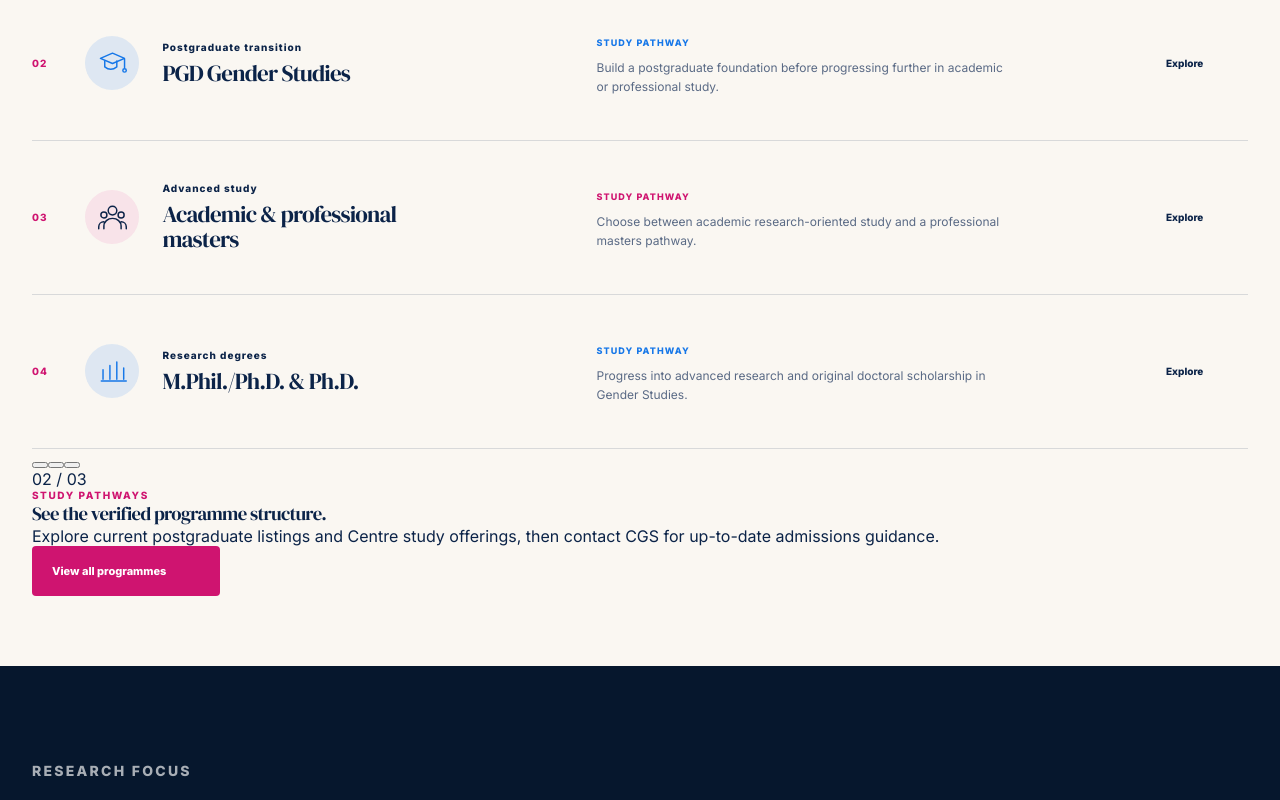
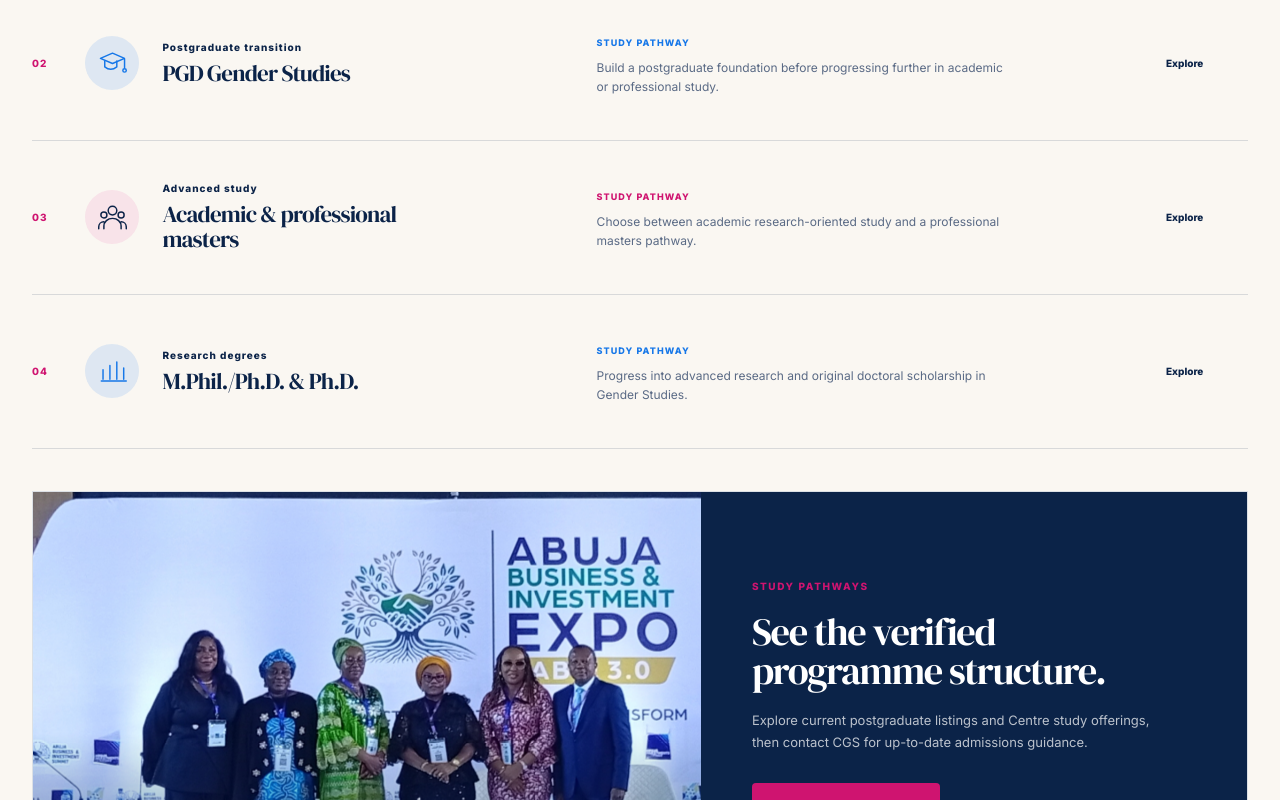
Before and after one commit to emperoraugustsagi-droid/CGS, a Next.js app: page / in a window 1280 px wide. Shown: the part 2000-2800 px from the top of the page. Built offline with nearby package versions, Linux system fonts and the light colour scheme; no server answers.

Commit message:
Style split programme carousel showcase

```diff
--- a/app/site.css
+++ b/app/site.css
@@ -1989,3 +1989,168 @@ h1, h2, h3 { font-family: var(--font-serif), Georgia, serif; font-weight: 400; l
   .brand strong { font-size: 14px; }
   .brand small { font-size: 9px; }
 }
+
+
+/* Programme evidence + next-step split showcase */
+.programme-showcase {
+  display: grid;
+  grid-template-columns: minmax(0, 1.1fr) minmax(360px, .9fr);
+  min-height: 430px;
+  margin-top: 42px;
+  border: 1px solid rgb(11 35 72 / 14%);
+  background: var(--cgs-white);
+}
+
+.programme-showcase__carousel {
+  position: relative;
+  min-width: 0;
+  min-height: 430px;
+  overflow: hidden;
+  background: var(--cgs-navy-950);
+}
+
+.programme-showcase__slides,
+.programme-showcase__slide {
+  position: absolute;
+  inset: 0;
+  margin: 0;
+}
+
+.programme-showcase__slide {
+  opacity: 0;
+  visibility: hidden;
+  transform: scale(1.015);
+  transition: opacity .55s ease, visibility .55s ease, transform 6s ease;
+}
+
+.programme-showcase__slide.is-active {
+  opacity: 1;
+  visibility: visible;
+  transform: scale(1.04);
+}
+
+.programme-showcase__slide::after {
+  position: absolute;
+  inset: 0;
+  background:
+    linear-gradient(180deg, transparent 56%, rgb(3 15 32 / 48%) 100%);
+  content: "";
+  pointer-events: none;
+}
+
+.programme-showcase__controls {
+  position: absolute;
+  z-index: 3;
+  left: 24px;
+  bottom: 22px;
+  display: flex;
+  align-items: center;
+  gap: 8px;
+}
+
+.programme-showcase__controls button {
+  width: 30px;
+  height: 30px;
+  display: grid;
+  padding: 0;
+  place-items: center;
+  border: 0;
+  background: transparent;
+  cursor: pointer;
+}
+
+.programme-showcase__controls button span {
+  width: 18px;
+  height: 2px;
+  display: block;
+  background: rgb(255 255 255 / 45%);
+  transition: width .2s ease, background .2s ease;
+}
+
+.programme-showcase__controls button.is-active span,
+.programme-showcase__controls button:hover span,
+.programme-showcase__controls button:focus-visible span {
+  width: 28px;
+  background: white;
+}
+
+.programme-showcase__controls button:focus-visible {
+  outline: 2px solid var(--cgs-pink-300);
+  outline-offset: 2px;
+}
+
+.programme-showcase__count {
+  position: absolute;
+  z-index: 3;
+  right: 24px;
+  bottom: 27px;
+  margin: 0;
+  color: rgb(255 255 255 / 74%);
+  font-size: 9px;
+  font-weight: 750;
+  letter-spacing: .12em;
+}
+
+.programme-showcase__content {
+  display: flex;
+  min-width: 0;
+  padding: 48px clamp(34px, 4vw, 58px);
+  flex-direction: column;
+  justify-content: center;
+  background: var(--cgs-navy-800);
+  color: white;
+}
+
+.programme-showcase__content .eyebrow {
+  margin: 0 0 20px;
+  color: var(--cgs-pink-300);
+}
+
+.programme-showcase__content h3 {
+  max-width: 410px;
+  color: white;
+  font-family: var(--font-serif), Georgia, serif;
+  font-size: clamp(34px, 3vw, 46px);
+  font-weight: 400;
+  line-height: 1.02;
+}
+
+.programme-showcase__content > p:not(.eyebrow) {
+  max-width: 420px;
+  margin: 20px 0 0;
+  color: rgb(255 255 255 / 72%);
+  font-size: 13px;
+  line-height: 1.65;
+}
+
+.programme-showcase__content .button {
+  width: max-content;
+  margin-top: 30px;
+}
+
+@media (max-width: 820px) {
+  .programme-showcase {
+    grid-template-columns: 1fr;
+    min-height: 0;
+  }
+
+  .programme-showcase__carousel {
+    min-height: 360px;
+  }
+
+  .programme-showcase__content {
+    min-height: 310px;
+    padding: 38px 32px 40px;
+  }
+}
+
+@media (prefers-reduced-motion: reduce) {
+  .programme-showcase__slide {
+    transition: none;
+    transform: none;
+  }
+
+  .programme-showcase__slide.is-active {
+    transform: none;
+  }
+}
```
